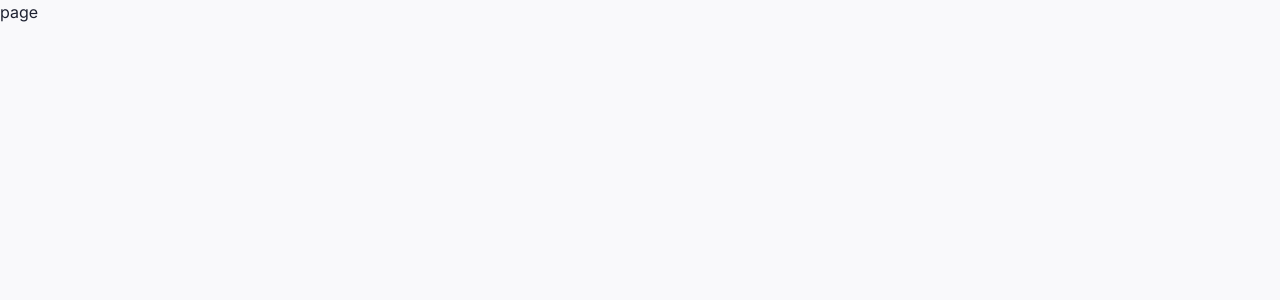
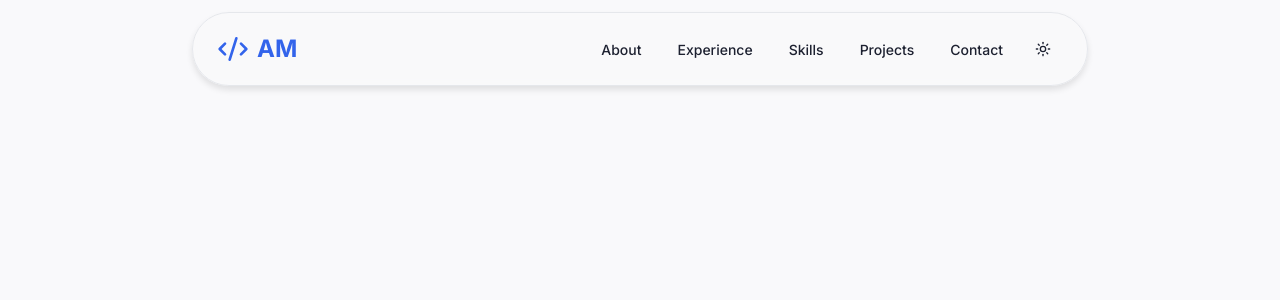
Before and after one commit to AmrAbouElkair/Portfolio, a Next.js app: page / in a window 1280 px wide. Shown: the top 300 px of the page. Built offline with nearby package versions, Linux system fonts and the light colour scheme.

Commit message:
Create a floating header section with a navbar included and import it in the route.

```diff
--- a/src/app/page.tsx
+++ b/src/app/page.tsx
@@ -1,3 +1,9 @@
+import { Header } from "@/components/views/home";
+
 export default function Home() {
-  return <div>page</div>;
+  return (
+    <div className="flex min-h-screen flex-col">
+      <Header />
+    </div>
+  );
 }
--- /dev/null
+++ b/src/components/views/home/index.ts
@@ -0,0 +1 @@
+export { default as Header } from "./sections/Header";
--- /dev/null
+++ b/src/components/views/home/sections/Header.tsx
@@ -0,0 +1,116 @@
+"use client";
+
+import { useState } from "react";
+import Link from "next/link";
+import { Button } from "@/components/ui/button";
+import { Sheet, SheetContent, SheetTrigger } from "@/components/ui/sheet";
+import { Code2, Menu } from "lucide-react";
+import { motion } from "framer-motion";
+import { ModeToggle } from "@/components/custom/ModeToggle";
+
+const navItems = [
+  { name: "About", href: "#about" },
+  { name: "Experience", href: "#experience" },
+  { name: "Skills", href: "#skills" },
+  { name: "Projects", href: "#projects" },
+  { name: "Contact", href: "#contact" },
+];
+
+export default function Header() {
+  const [isOpen, setIsOpen] = useState(false);
+
+  return (
+    <motion.header
+      className="fixed left-0 right-0 top-3 z-50 mx-auto max-w-4xl rounded-full bg-background/80"
+      initial={{
+        boxShadow: "0 4px 6px rgba(0, 0, 0, 0)",
+        border: "1px solid transparent",
+        backdropFilter: "blur(0)",
+      }}
+      animate={{
+        boxShadow: "0 4px 6px rgba(0, 0, 0, 0.1)",
+        border: "1px solid hsl(var(--border))",
+        backdropFilter: "blur(5px)",
+      }}
+      transition={{ duration: 0.5, ease: "linear" }}
+    >
+      <div className="container mx-auto px-6 py-4">
+        <div className="flex items-center justify-between">
+          <Link href="/" className="text-2xl font-bold">
+            <motion.div
+              initial={{ opacity: 0 }}
+              animate={{ opacity: 1 }}
+              transition={{ duration: 0.5 }}
+              className="flex items-center space-x-2"
+            >
+              <Code2 className="h-8 w-8 text-primary" />
+              <span className="gradient-text">AM</span>
+            </motion.div>
+          </Link>
+          <nav className="hidden items-center space-x-1 md:flex">
+            {navItems.map((item, index) => (
+              <motion.div
+                key={item.name}
+                initial={{ opacity: 0 }}
+                animate={{ opacity: 1 }}
+                transition={{ duration: 0.5, delay: index * 0.1 }}
+              >
+                <Link
+                  href={item.href}
+                  className="rounded-lg px-4 py-2 text-sm font-medium transition-all hover:bg-accent hover:text-accent-foreground"
+                >
+                  {item.name}
+                </Link>
+              </motion.div>
+            ))}
+            <motion.div
+              initial={{ opacity: 0 }}
+              animate={{ opacity: 1 }}
+              transition={{ duration: 0.5, delay: navItems.length * 0.1 }}
+            >
+              <ModeToggle />
+            </motion.div>
+          </nav>
+
+          <div className="flex gap-4 md:hidden">
+            <motion.div
+              initial={{ opacity: 0 }}
+              animate={{ opacity: 1 }}
+              transition={{ duration: 0.5, delay: navItems.length * 0.1 }}
+            >
+              <ModeToggle />
+            </motion.div>
+            <Sheet open={isOpen} onOpenChange={setIsOpen}>
+              <motion.div
+                initial={{ opacity: 0 }}
+                animate={{ opacity: 1 }}
+                transition={{ duration: 0.5, delay: navItems.length * 0.1 }}
+              >
+                <SheetTrigger asChild>
+                  <Button variant="outline" size="icon">
+                    <Menu className="!h-6 !w-6" />
+                    <span className="sr-only">Toggle menu</span>
+                  </Button>
+                </SheetTrigger>
+              </motion.div>
+              <SheetContent side="right" className="w-[300px] sm:w-[400px]">
+                <nav className="mt-40 flex flex-col items-center gap-y-14">
+                  {navItems.map((item) => (
+                    <Link
+                      key={item.name}
+                      href={item.href}
+                      className="text-3xl font-medium transition-all hover:scale-110 hover:font-bold hover:text-primary"
+                      onClick={() => setIsOpen(false)}
+                    >
+                      {item.name}
+                    </Link>
+                  ))}
+                </nav>
+              </SheetContent>
+            </Sheet>
+          </div>
+        </div>
+      </div>
+    </motion.header>
+  );
+}
```
